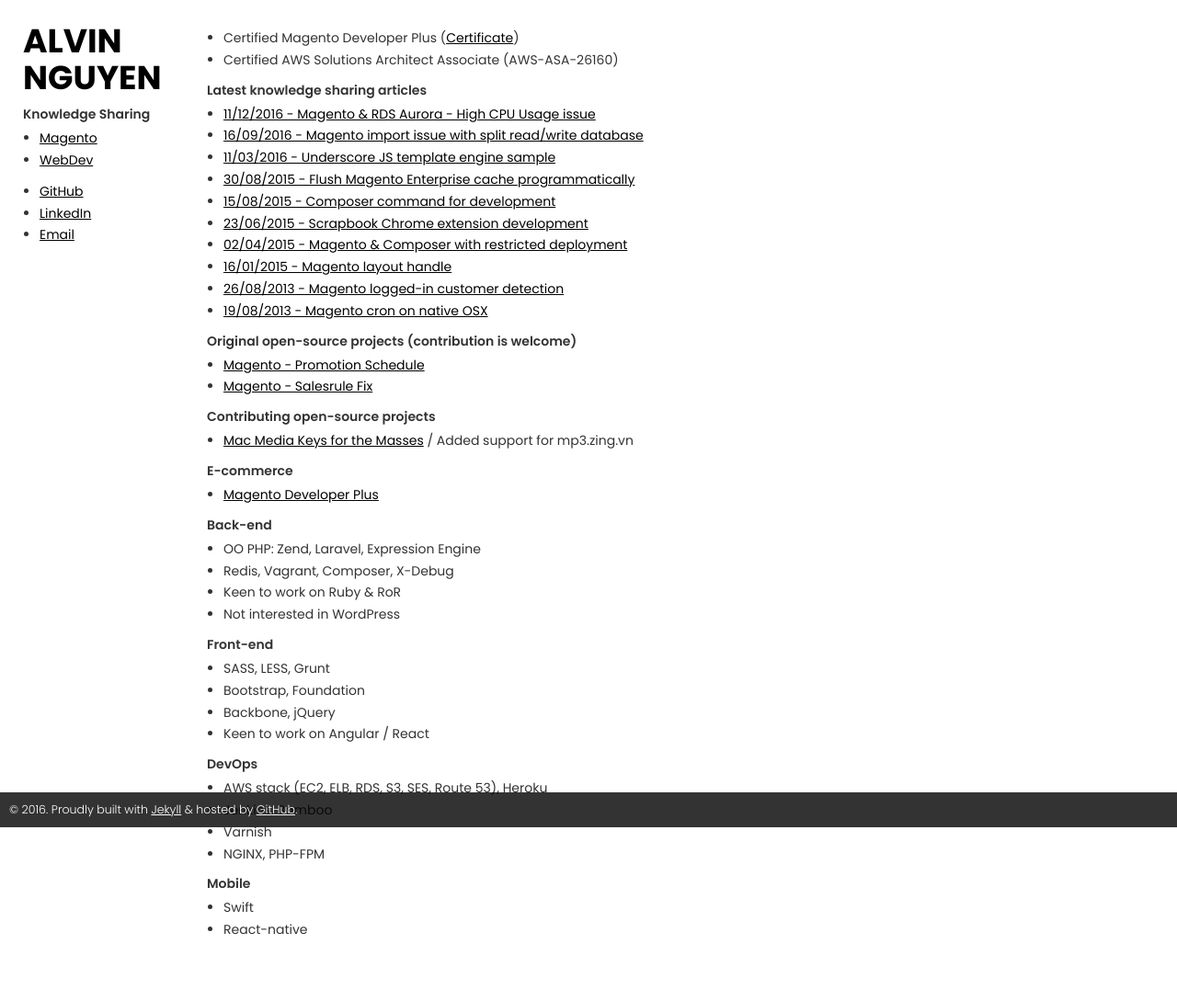
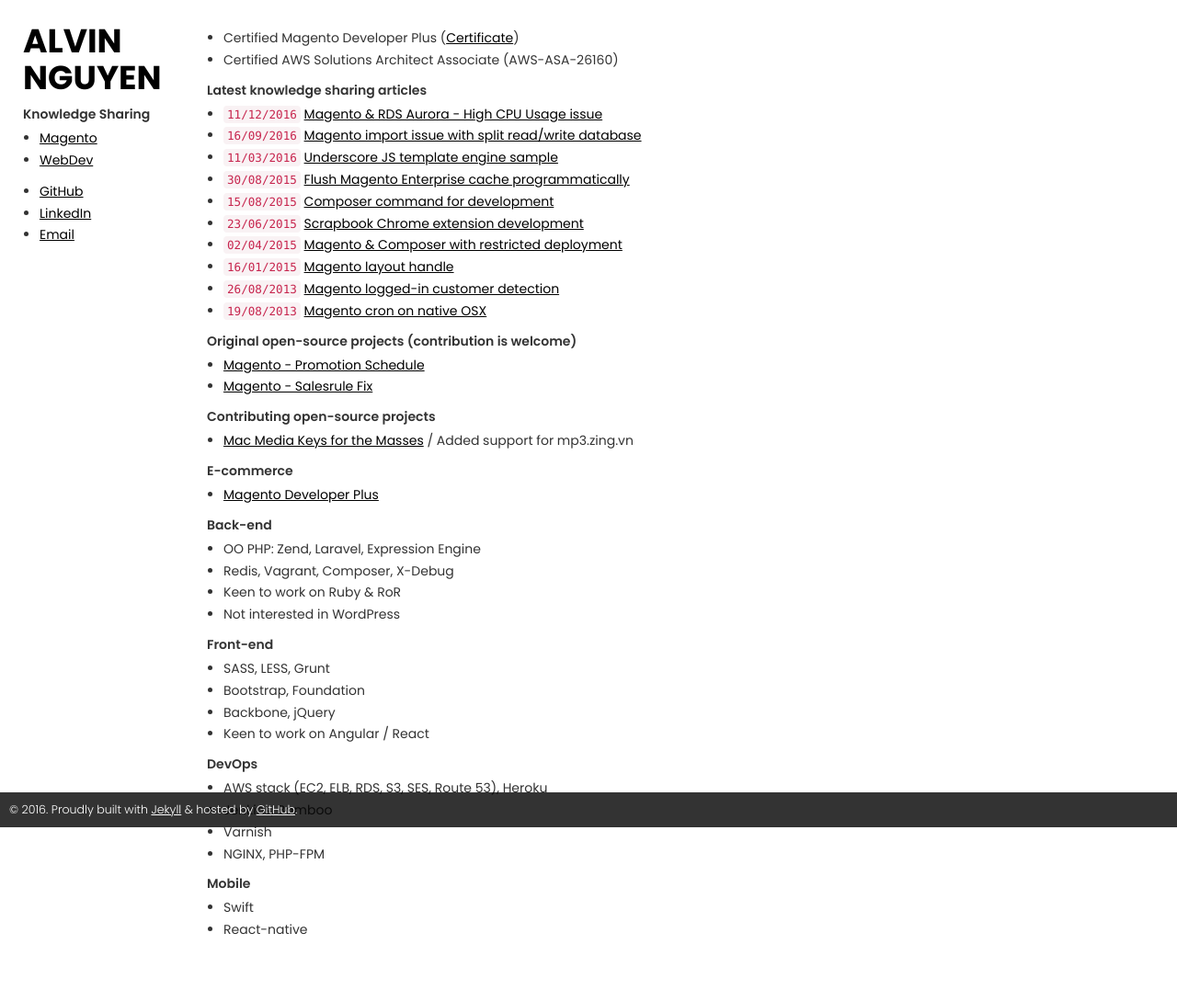
Before and after one commit to alvinnguyen/alvinnguyen.github.io, a Jekyll site: the page built from index.html, in a window 1280 px wide. Shown: the whole page at 92% size. Built offline with Jekyll 4.4.1, drawn with Linux system fonts in a browser that asks for light colours.

```diff
--- a/_includes/templates/posts_list.html
+++ b/_includes/templates/posts_list.html
@@ -1,7 +1,7 @@
 <ul>
 {% for post in site.posts  %}
     {% if (include.category == nil) or ((include.category != nil) and (include.category == post.category)) %}
-    <li><a href="{{ post.url }}">{{ post.date | date: "%d/%m/%Y" }} - {{ post.title }}</a></li>
+    <li><code>{{ post.date | date: "%d/%m/%Y" }}</code> <a href="{{ post.url }}">{{ post.title }}</a></li>
     {% endif %}
 {% endfor %}
 </ul>
```
